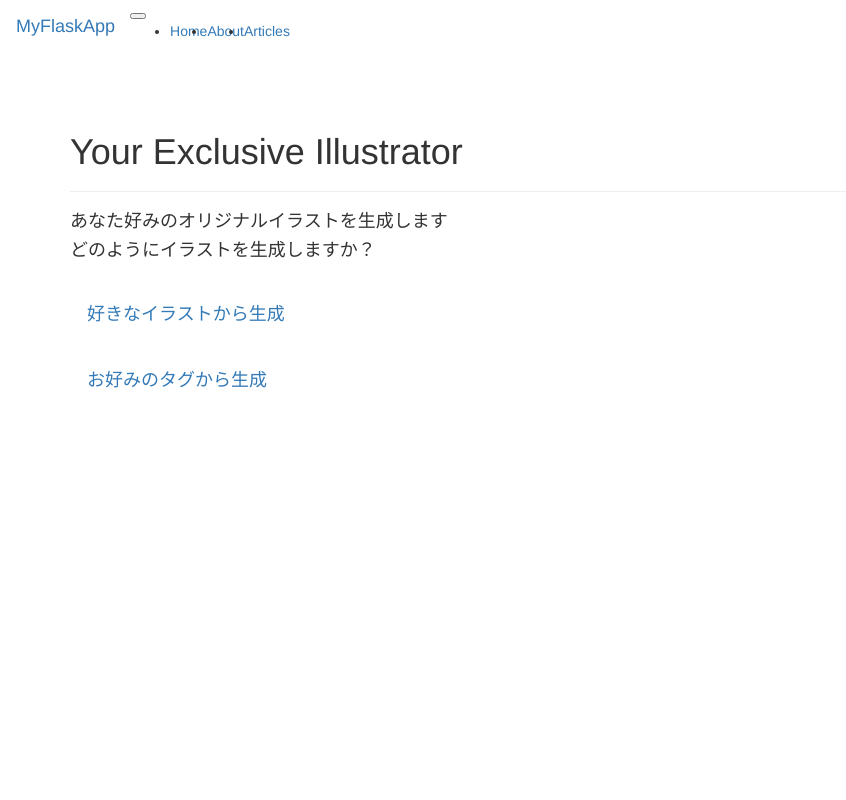
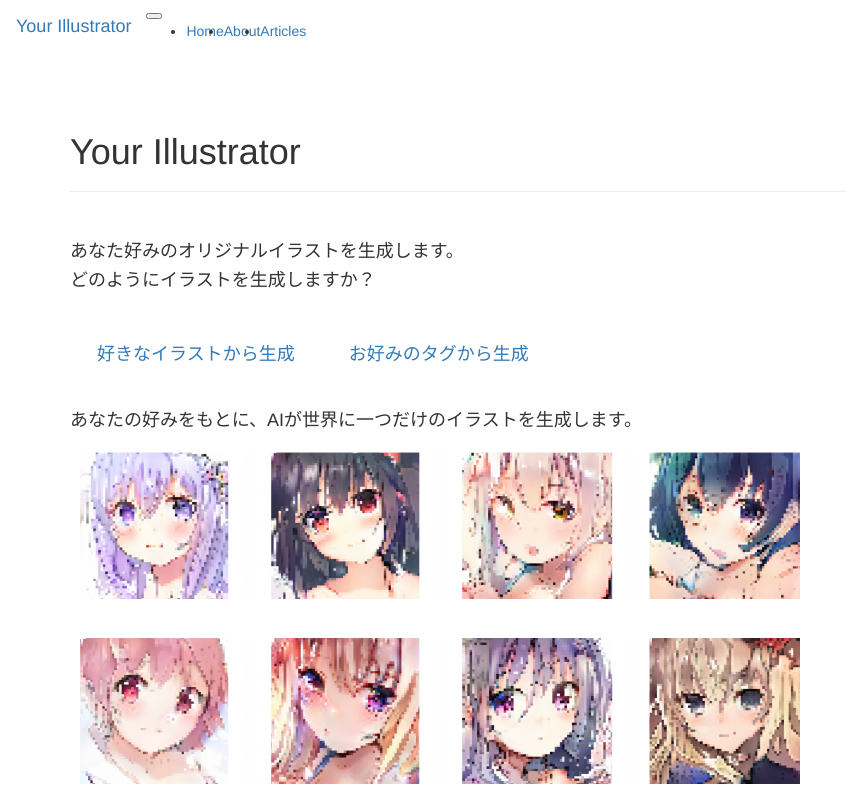
Before and after one commit to opeco17/illust_app, a Flask app: page / in a window 1280 px wide. Shown: the whole page, without its empty margins (0-846 px from the left). Run offline with Flask 2, Linux system fonts and the light colour scheme; parts of the project's set-up code (start-up, migrations or seed data) failed here and were passed over; some libraries are stand-ins or nearby versions.

Commit message:
arrange ui

```diff
--- a/app/app/src/forms.py
+++ b/app/app/src/forms.py
@@ -3,7 +3,7 @@
 from wtforms.validators import DataRequired
 
 class IllustUploadForm(FlaskForm):
-    illust = FileField('Upload Illust', validators=[ValidationError])
+    illust = FileField('', validators=[ValidationError])
     submit = SubmitField('Submit')
 
     def validate_illust(self, illust):
--- a/app/app/src/recommender.py
+++ b/app/app/src/recommender.py
@@ -6,4 +6,5 @@
     @classmethod
     def choose_illust_paths(self):
         illust_paths = glob.glob('./static/*.png')
+        illust_paths.remove('./static/sample_img.png')
         return illust_paths[:10]
--- a/app/app/src/templates/base.html
+++ b/app/app/src/templates/base.html
@@ -7,15 +7,15 @@
 {% block navbar %}
 <!-- <nav class="navbar navbar-expand-lg navbar-light bg-light"> -->
 <nav class="navbar navbar-expand-lg navbar-dark bg-dark">
-    <a class="navbar-brand" href="#">MyFlaskApp</a>
+    <a class="navbar-brand" href="/">Your Illustrator</a>
     <button class="navbar-toggler" type="button" data-toggle="collapse" data-target="#navbarNav" aria-controls="navbarNav" aria-expanded="false" aria-label="Toggle navigation">
       <span class="navbar-toggler-icon"></span>
     </button>
     <div class="collapse navbar-collapse" id="navbarNav">
         <ul class="navbar-nav">
           <li class="nav-item active"><a class="nav-link" href="/">Home</a></li>
-          <li class="nav-item"><a class="nav-link" href="/about">About</a></li>
-          <li class="nav-item"><a class="nav-link" href="/articles">Articles</a></li>
+          <li class="nav-item"><a class="nav-link" href="/">About</a></li>
+          <li class="nav-item"><a class="nav-link" href="/">Articles</a></li>
         </ul>
     </div>
 </nav>
@@ -25,8 +25,9 @@
 <br>
 <div class="container">
 	<div class="page-header">
-		<h1>Your Exclusive Illustrator</h1>
+		<h1>Your Illustrator</h1>
 	</div>
+	<br>
 	{% block app_content %}{% endblock %}
 </div>
 {% endblock %}
--- a/app/app/src/templates/illust_condition_input.html
+++ b/app/app/src/templates/illust_condition_input.html
@@ -3,7 +3,7 @@
 
 {% block app_content %}
 <h4>あなたのお気に入りのイラストをアップロードして下さい</h4>
-<br>
+<h4>jpgまたはpngを選択できます。</h4>
 <div class="form">
     {{ wtf.quick_form(form) }}
     <!-- <form class="form form-horizontal" method="post" role="form">
@@ -14,6 +14,6 @@
         {{ wtf.form_field(form.submit, class="btn btn-primary") }}
       </form> -->
 </div>
-<br><br>
+<br>
 <a href="{{ url_for('index')}}">前のページへ戻る</a>
 {% endblock %}
--- a/app/app/src/templates/index.html
+++ b/app/app/src/templates/index.html
@@ -1,11 +1,18 @@
 {% extends "base.html" %}
 
 {% block app_content %}
-<h4>あなた好みのオリジナルイラストを生成します</h4>
+<h4>あなた好みのオリジナルイラストを生成します。</h4>
 <h4>どのようにイラストを生成しますか？</h4>
 <br>
-<a href="{{ url_for('illust_condition')}}" class="btn btn-outline-primary btn-lg">好きなイラストから生成</a>
-<br>
-<br>
-<a href="{{ url_for('tag_condition')}}" class="btn btn-outline-primary btn-lg">お好みのタグから生成</a>
+<div style="float:left; padding: 10px; ">
+    <a href="{{ url_for('illust_condition')}}" class="btn btn-outline-primary btn-lg">好きなイラストから生成</a>
+</div>
+<div style="float:left; padding: 10px;">
+    <a href="{{ url_for('tag_condition')}}" class="btn btn-outline-primary btn-lg">お好みのタグから生成</a>
+</div>
+<br><br><br><br>
+<div class="card card-body bg-light" style="clear:both;">
+    <h4>あなたの好みをもとに、AIが世界に一つだけのイラストを生成します。</h4>
+    <img src="static/sample_img.png" alt="sample illust" width="65%" height="65%">
+</div>
 {% endblock %}
--- a/app/app/src/templates/show_illust.html
+++ b/app/app/src/templates/show_illust.html
@@ -1,7 +1,7 @@
 {% extends "base.html" %}
 
 {% block app_content %}
-<h3>イラストを生成しました</h3>
+<h3>あなたオリジナルのイラストを生成しました。</h3>
 <br>
 <div class="imgs">
     {% for illust_path in illust_paths_first %}
--- a/app/app/src/templates/tag_condition.html
+++ b/app/app/src/templates/tag_condition.html
@@ -2,7 +2,7 @@
 {% import 'bootstrap/wtf.html' as wtf %}
 
 {% block app_content %}
-<h4>あなたの好みのタグを選んで下さい</h4>
+<h4>あなたの好みのタグを選んで下さい。</h4>
 <br>
 <div class="form">
     {{ wtf.quick_form(form) }}
```
Also changed, not shown: app/app/src/sample_img.png (added), app/app/src/static/sample_img.png (added).
